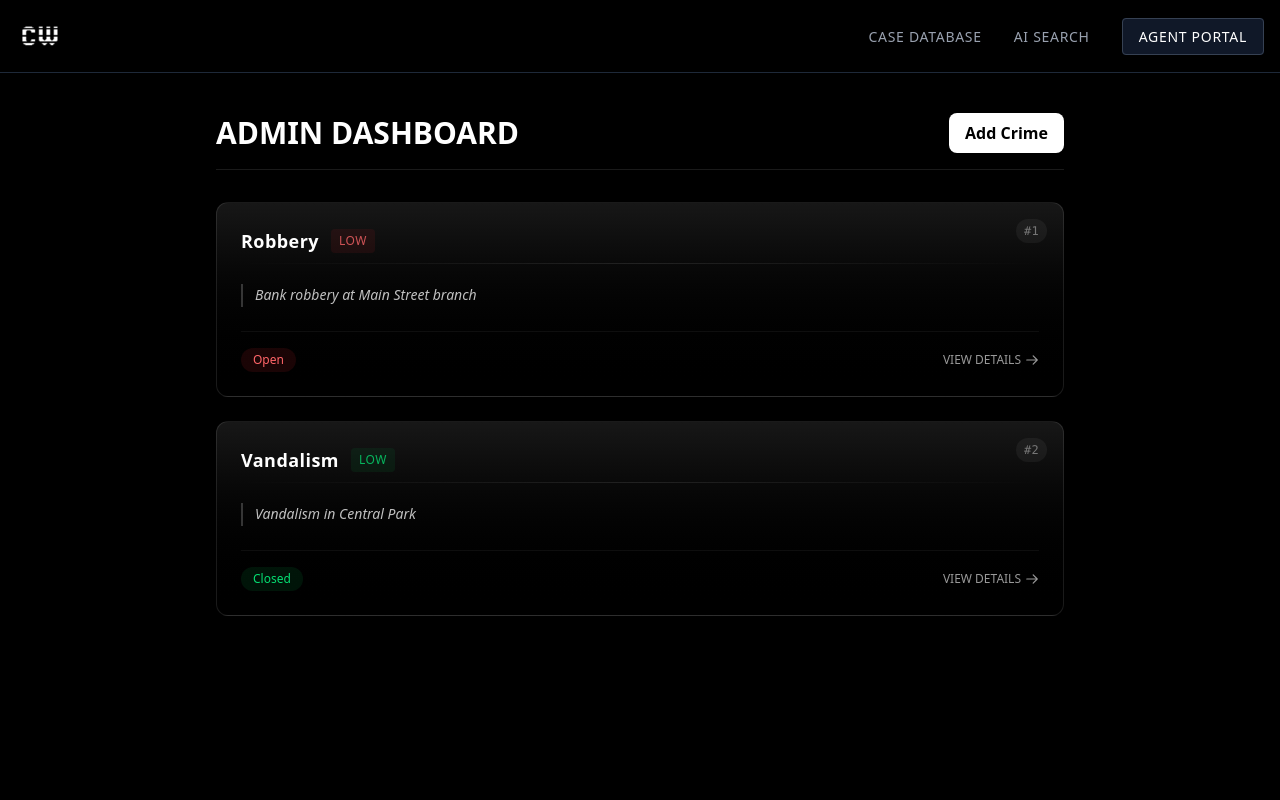
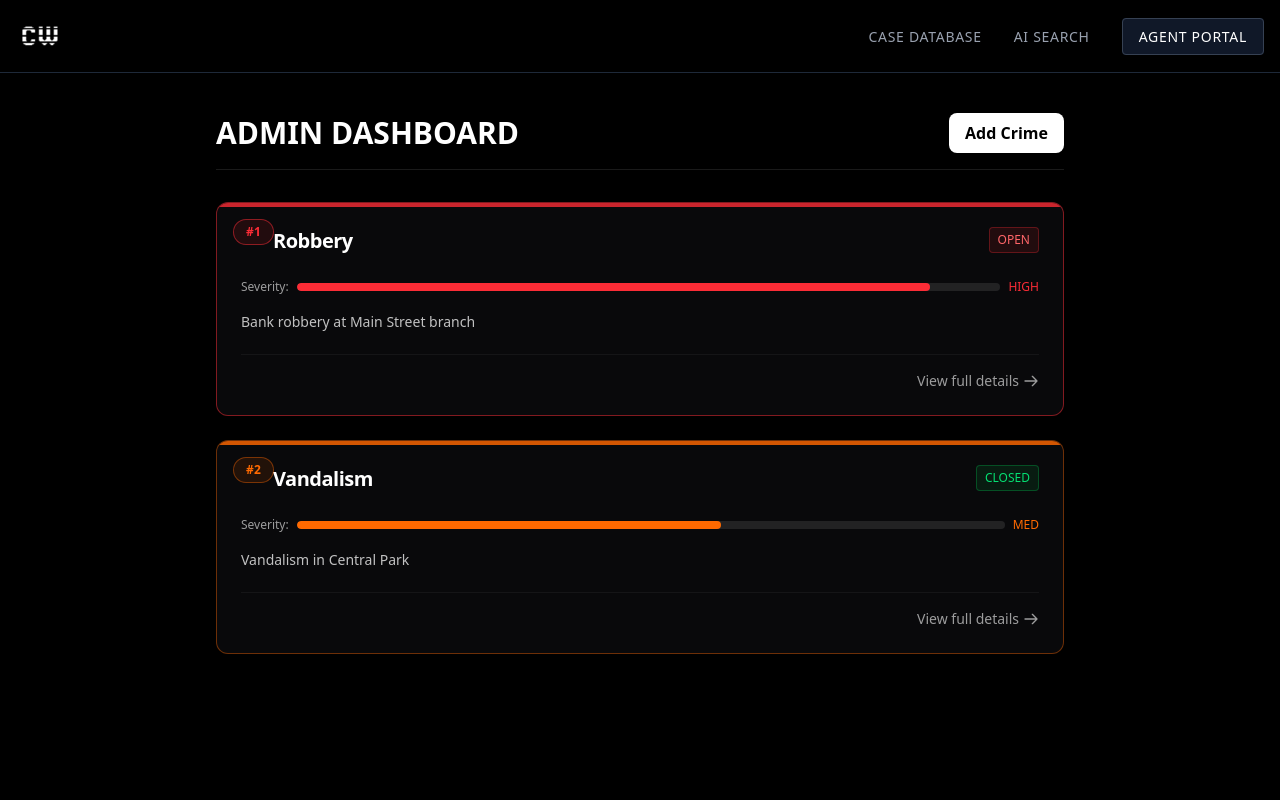
Before and after one commit to MadhavSinha007/CrimeFile, a React (Vite) app: page /admin in a window 1280 px wide. Shown: the top 800 px of the page. Built offline with nearby package versions, Linux system fonts and the light colour scheme.

Commit message:
updated the cards and display design

```diff
--- a/src/components/CrimeCard.jsx
+++ b/src/components/CrimeCard.jsx
@@ -1,9 +1,18 @@
 import { useNavigate } from 'react-router-dom';
-import { useState } from 'react';
+import { useState, useEffect } from 'react';
 
 export default function CrimeCard({ crime }) {
   const navigate = useNavigate();
   const [isHovered, setIsHovered] = useState(false);
+  const [severity, setSeverity] = useState({
+    value: 0,
+    percentage: 0,
+    label: 'LOW',
+    bgColor: 'bg-green-500',
+    textColor: 'text-green-500',
+    glowColor: 'from-green-500/20',
+    borderColor: 'border-green-500/30'
+  });
 
   const handleClick = () => {
     navigate(`/crime/${crime.crime_id}`);
@@ -75,88 +84,210 @@ export default function CrimeCard({ crime }) {
 
   const statusStyle = getStatusStyle(crime.status);
 
-  // Get severity level indicator
-  const getSeverityIndicator = () => {
-    const level = parseInt(crime.severity_level || 0);
+  // Calculate severity level from various formats
+  useEffect(() => {
+    const calculateSeverity = () => {
+      // First check for text-based severity
+      if (typeof crime.severity_level === 'string') {
+        const severityText = crime.severity_level.toLowerCase();
 
-    if (level >= 8) {
-      return { label: 'HIGH', indicator: 'before:bg-red-500' };
-    } else if (level >= 5) {
-      return { label: 'MED', indicator: 'before:bg-orange-500' };
+        // Check for text-based values like "high", "medium", "low"
+        if (severityText.includes('high')) {
+          return {
+            value: 9,
+            percentage: 90,
+            label: 'HIGH',
+            bgColor: 'bg-red-500',
+            textColor: 'text-red-500',
+            glowColor: 'from-red-500/20',
+            borderColor: 'border-red-500/50',
+            pulseEffect: isHovered ? 'shadow-[0_0_15px_rgba(239,68,68,0.7)]' : 'shadow-[0_0_8px_rgba(239,68,68,0.4)]'
+          };
+        } else if (severityText.includes('med') || severityText.includes('medium')) {
+          return {
+            value: 6,
+            percentage: 60,
+            label: 'MED',
+            bgColor: 'bg-orange-500',
+            textColor: 'text-orange-500',
+            glowColor: 'from-orange-500/20',
+            borderColor: 'border-orange-500/40',
+            pulseEffect: isHovered ? 'shadow-[0_0_12px_rgba(249,115,22,0.5)]' : 'shadow-[0_0_6px_rgba(249,115,22,0.3)]'
+          };
+        } else if (severityText.includes('low')) {
+          return {
+            value: 3,
+            percentage: 30,
+            label: 'LOW',
+            bgColor: 'bg-green-500',
+            textColor: 'text-green-500',
+            glowColor: 'from-green-500/20',
+            borderColor: 'border-green-500/30',
+            pulseEffect: isHovered ? 'shadow-[0_0_8px_rgba(34,197,94,0.4)]' : 'shadow-[0_0_4px_rgba(34,197,94,0.2)]'
+          };
+        }
+      }
+
+      // Numeric processing for both string numbers and actual numbers
+      let severityValue = 0;
+
+      if (crime.severity_level !== undefined && crime.severity_level !== null) {
+        // Handle both numeric and string numeric values
+        severityValue = typeof crime.severity_level === 'number'
+          ? crime.severity_level
+          : parseFloat(crime.severity_level);
+
+        // Handle NaN case
+        if (isNaN(severityValue)) {
+          severityValue = 0;
+        }
+
+        // Clamp between 0-10
+        severityValue = Math.max(0, Math.min(10, severityValue));
+      }
+
+      // Calculate percentage for the progress bar
+      const percentage = severityValue * 10;
+
+      // Determine the severity category and colors
+      let label, bgColor, textColor, glowColor, borderColor, pulseEffect;
+
+      if (severityValue >= 8) {
+        label = 'HIGH';
+        bgColor = 'bg-red-500';
+        textColor = 'text-red-500';
+        glowColor = 'from-red-500/20';
+        borderColor = 'border-red-500/50';
+        pulseEffect = isHovered ? 'shadow-[0_0_15px_rgba(239,68,68,0.7)]' : 'shadow-[0_0_8px_rgba(239,68,68,0.4)]';
+      } else if (severityValue >= 5) {
+        label = 'MED';
+        bgColor = 'bg-orange-500';
+        textColor = 'text-orange-500';
+        glowColor = 'from-orange-500/20';
+        borderColor = 'border-orange-500/40';
+        pulseEffect = isHovered ? 'shadow-[0_0_12px_rgba(249,115,22,0.5)]' : 'shadow-[0_0_6px_rgba(249,115,22,0.3)]';
       } else {
-      return { label: 'LOW', indicator: 'before:bg-green-500' };
+        label = 'LOW';
+        bgColor = 'bg-green-500';
+        textColor = 'text-green-500';
+        glowColor = 'from-green-500/20';
+        borderColor = 'border-green-500/30';
+        pulseEffect = isHovered ? 'shadow-[0_0_8px_rgba(34,197,94,0.4)]' : 'shadow-[0_0_4px_rgba(34,197,94,0.2)]';
       }
+
+      return {
+        value: severityValue,
+        percentage,
+        label,
+        bgColor,
+        textColor,
+        glowColor,
+        borderColor,
+        pulseEffect
+      };
     };
 
-  const severity = getSeverityIndicator();
+    setSeverity(calculateSeverity());
+  }, [crime.severity_level, isHovered]);
 
   return (
     <div
       onClick={handleClick}
       onMouseEnter={() => setIsHovered(true)}
       onMouseLeave={() => setIsHovered(false)}
-      className="cursor-pointer group relative bg-gradient-to-b from-neutral-900 to-black border border-white/10 rounded-xl overflow-hidden transition-all duration-300 ease-out shadow-md"
+      className={`cursor-pointer group relative bg-gradient-to-b from-neutral-900 to-black border rounded-xl overflow-hidden transition-all duration-300 ease-out shadow-md h-full flex flex-col ${severity.borderColor} ${severity.pulseEffect}`}
       style={{
         transform: isHovered ? 'translateY(-6px)' : 'translateY(0)',
-        boxShadow: isHovered ? '0 20px 25px -5px rgba(0, 0, 0, 0.3), 0 8px 10px -6px rgba(0, 0, 0, 0.2)' : '0 4px 6px -1px rgba(0, 0, 0, 0.1), 0 2px 4px -2px rgba(0, 0, 0, 0.1)'
+        boxShadow: isHovered ? '0 20px 25px -5px rgba(0, 0, 0, 0.3), 0 8px 10px -6px rgba(0, 0, 0, 0.2)' : '0 4px 6px -1px rgba(0, 0, 0, 0.1), 0 2px 4px -2px rgba(0, 0, 0, 0.1)',
+        background: isHovered ?
+          `linear-gradient(to bottom, rgba(9, 9, 11, 0.9), rgba(9, 9, 11, 1)),
+           radial-gradient(circle at center, var(--glow-color) 0%, transparent 70%)` :
+          'linear-gradient(to bottom, rgba(9, 9, 11, 1), rgba(9, 9, 11, 1))'
       }}
     >
-      {/* Top accent line with status color */}
-      <div className="absolute top-0 left-0 right-0 h-1 bg-gradient-to-r from-transparent via-white/20 to-transparent opacity-0 group-hover:opacity-100 transition-opacity duration-500" />
+      {/* Glow effect based on severity */}
+      <div className={`absolute inset-0 bg-gradient-to-b ${severity.glowColor} to-transparent opacity-0 group-hover:opacity-100 transition-opacity duration-300 pointer-events-none`} />
+
+      {/* Top accent line with severity color - animated */}
+      <div className={`absolute top-0 left-0 right-0 h-1 ${severity.bgColor} ${isHovered ? 'opacity-100' : 'opacity-80'} transition-opacity duration-300`} />
 
       {/* Card Content */}
-      <div className="relative p-6">
-        {/* Crime ID badge - top right */}
+      <div className="relative p-6 flex-1 flex flex-col z-10">
+        {/* Crime ID badge - top left with actual crime ID */}
         {crime.crime_id && (
-          <div className="absolute top-4 right-4 bg-white/5 rounded-full px-2 py-1 text-xs font-mono text-white/40 tracking-wide">
+          <div className={`absolute top-4 left-4 ${severity.bgColor}/10 rounded-full px-3 py-1 text-xs font-bold ${severity.textColor} tracking-wide border ${severity.borderColor}`}>
             #{crime.crime_id}
           </div>
         )}
 
-        {/* Header - Crime Type with Professional Typography */}
-        <div className="mb-5">
-          <h2 className="text-lg font-semibold tracking-wide text-white flex items-center gap-1">
+        {/* Header - Crime Type */}
+        <div className="mb-4 pl-8"> {/* Added padding to account for ID badge */}
+          <div className="flex justify-between items-start">
+            <h2 className="text-xl font-semibold tracking-tight text-white group-hover:text-white/90 transition-colors duration-300">
               {crime.type || 'Unknown Type'}
-            {crime.severity_level && (
-              <span className={`ml-2 text-xs px-2 py-1 rounded font-medium uppercase ${statusStyle.textColor} ${statusStyle.bgColor} transition-all duration-300 opacity-80 group-hover:opacity-100`}>
+            </h2>
+            <span className={`text-xs px-2 py-1 rounded font-medium uppercase ${statusStyle.textColor} ${statusStyle.bgColor} border ${statusStyle.borderColor}`}>
+              {crime.status || 'Unknown Status'}
+            </span>
+          </div>
+
+          {/* Date and Location */}
+          <div className="flex items-center gap-3 mt-2 text-sm text-white/60 group-hover:text-white/70 transition-colors duration-300">
+            {crime.date && (
+              <span className="flex items-center">
+                <svg xmlns="http://www.w3.org/2000/svg" className="h-4 w-4 mr-1" fill="none" viewBox="0 0 24 24" stroke="currentColor">
+                  <path strokeLinecap="round" strokeLinejoin="round" strokeWidth={2} d="M8 7V3m8 4V3m-9 8h10M5 21h14a2 2 0 002-2V7a2 2 0 00-2-2H5a2 2 0 00-2 2v12a2 2 0 002 2z" />
+                </svg>
+                {new Date(crime.date).toLocaleDateString()}
+              </span>
+            )}
+            {crime.location && (
+              <span className="flex items-center">
+                <svg xmlns="http://www.w3.org/2000/svg" className="h-4 w-4 mr-1" fill="none" viewBox="0 0 24 24" stroke="currentColor">
+                  <path strokeLinecap="round" strokeLinejoin="round" strokeWidth={2} d="M17.657 16.657L13.414 20.9a1.998 1.998 0 01-2.827 0l-4.244-4.243a8 8 0 1111.314 0z" />
+                  <path strokeLinecap="round" strokeLinejoin="round" strokeWidth={2} d="M15 11a3 3 0 11-6 0 3 3 0 016 0z" />
+                </svg>
+                {crime.location}
+              </span>
+            )}
+          </div>
+        </div>
+
+        {/* Severity indicator with animated bar */}
+        <div className="mb-4">
+          <div className="flex items-center">
+            <span className="text-xs font-medium text-white/60 mr-2 group-hover:text-white/80 transition-colors duration-300">Severity:</span>
+            <div className="flex-1 flex items-center">
+              <div className="w-full bg-white/10 rounded-full h-2 overflow-hidden">
+                <div
+                  className={`h-2 rounded-full ${severity.bgColor} transition-all duration-500 ease-out`}
+                  style={{
+                    width: `${severity.percentage}%`,
+                    boxShadow: isHovered ? `0 0 8px ${severity.bgColor.replace('bg-', '')}` : 'none'
+                  }}
+                />
+              </div>
+              <span className={`ml-2 text-xs font-medium ${severity.textColor} group-hover:font-semibold transition-all duration-300`}>
                 {severity.label}
               </span>
-            )}
-          </h2>
-
-          {/* Subtle divider line */}
-          <div className="mt-2 h-px bg-gradient-to-r from-transparent via-white/10 to-transparent" />
+            </div>
+          </div>
         </div>
 
-        {/* Description with professional styling */}
-        <div className="mb-5">
-          <blockquote className="relative pl-3 border-l-2 border-white/20">
-            <p className="text-white/75 text-sm leading-relaxed italic font-light">
+        {/* Description */}
+        <div className="mb-5 flex-1">
+          <p className="text-white/75 text-sm leading-relaxed group-hover:text-white/90 transition-colors duration-300">
             {crime.description || 'No description available'}
           </p>
-          </blockquote>
         </div>
 
-        {/* Footer with metadata and action */}
-        <div className="flex items-center justify-between mt-6 pt-4 border-t border-white/5">
-          {/* Status Badge */}
-          <span
-            className={`text-xs font-medium px-3 py-1 rounded-full ${statusStyle.bgColor} ${statusStyle.textColor} ${statusStyle.borderColor} transition-all duration-300`}
-            style={{
-              transform: isHovered ? 'scale(1.05)' : 'scale(1)'
-            }}
-          >
-            {crime.status || 'Unknown Status'}
-          </span>
-
-          {/* View button with arrow */}
-          <div
-            className={`flex items-center gap-1 text-xs font-medium text-white/60 transition-all duration-300 ${isHovered ? 'text-white' : ''}`}
-          >
-            VIEW DETAILS
+        {/* Footer with action - severity colored on hover */}
+        <div className="mt-auto pt-4 border-t border-white/5">
+          <div className={`flex items-center justify-end gap-1 text-sm font-medium ${isHovered ? severity.textColor : 'text-white/60'} transition-all duration-300`}>
+            View full details
             <svg
               xmlns="http://www.w3.org/2000/svg"
-              className={`h-3.5 w-3.5 transition-transform duration-300 ${isHovered ? 'translate-x-1' : ''}`}
+              className={`h-4 w-4 transition-transform duration-300 ${isHovered ? 'translate-x-1' : ''}`}
               fill="none"
               viewBox="0 0 24 24"
               stroke="currentColor"
```
Also changed, not shown: src/pages/Search.jsx (+7 -5 lines). Lines whose indentation alone changed are shown as unchanged.
